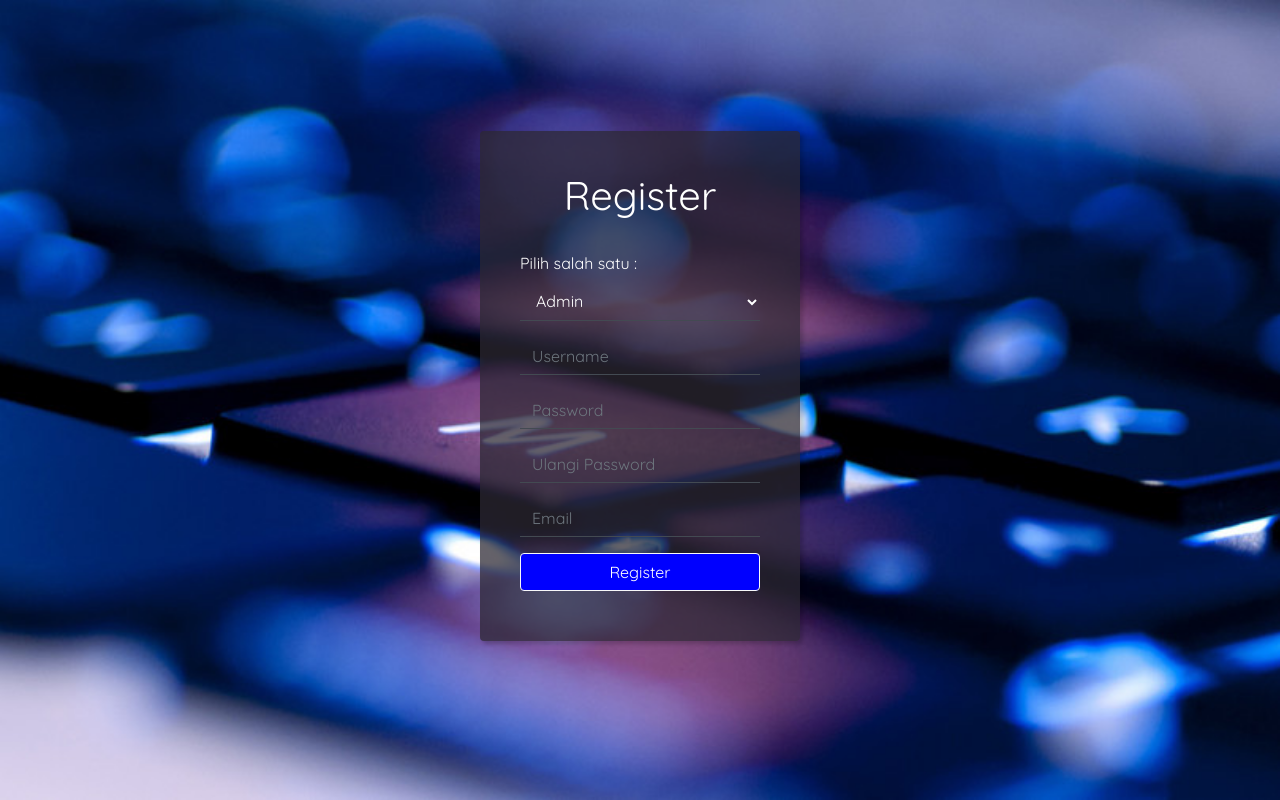
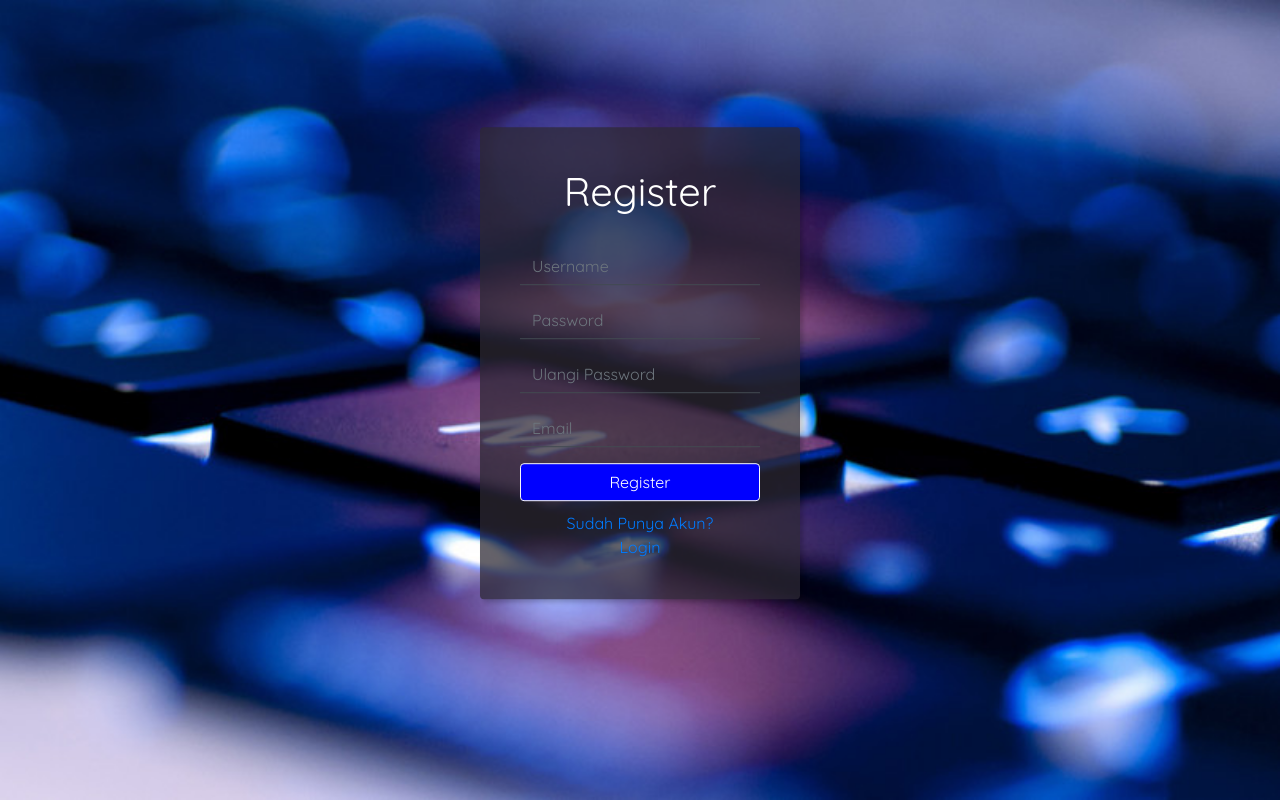
Before and after one commit to AfishF/gispbd, a CodeIgniter app: page /gispbd/index.php/login/register in a window 1280 px wide. Run offline with CodeIgniter, Linux system fonts and the light colour scheme; style sheets or scripts are compiled from the project's sources.

Commit message:
login register hak akses

```diff
--- a/application/controllers/Login.php
+++ b/application/controllers/Login.php
@@ -9,6 +9,9 @@ class Login extends CI_Controller
         parent::__construct();
 
         $this->load->model('m_login');
+        $this->load->library(array('form_validation','session'));
+        $this->load->helper(array('url','html','form'));
+        $this->id_user = $this->session->userdata('id_user');
     }
 
     public function index()
@@ -21,44 +24,88 @@ class Login extends CI_Controller
         $this->load->view('menu/v_register');
     }
 
-    // public function aksi_login()
-    // {
-    //     $user = $this->input->post('username', true);
-    //     $pass = md5($this->input->post('password', true));
+    public function post_login()
+        {
 
-    //     //rule validasi
-    //     $this->form_validation->set_rules('username', 'Username', 'required');
-    //     $this->form_validation->set_rules('password', 'Password', 'required');
+        $this->form_validation->set_rules('username', 'Username', 'required');
+        $this->form_validation->set_rules('password', 'Password', 'required');
 
-    //     if ($this->form_validation->run() != false) {
-    //         $where = array(
-    //             'username' => $user,
-    //             'password' => $pass
-    //         );
+        $this->form_validation->set_error_delimiters('<div class="error">', '</div>');
+        $this->form_validation->set_message('required', 'Enter %s');
 
-    //         $cekLogin = $this->m_login->cek_login($where)->num_rows();
+        if ($this->form_validation->run() === FALSE)
+        {
+            $this->load->view('menu/v_login');
+        }
+        else
+        {
+            $username=htmlspecialchars($this->input->post('username',TRUE),ENT_QUOTES);
+            $password=htmlspecialchars($this->input->post('password',TRUE),ENT_QUOTES);
 
-    //         if ($cekLogin > 0) {
+            $check = $this->m_login->login_check($username, $password);
 
-    //             $sess_data = array(
-    //                 'username' => $user,
-    //                 'login' => 'OK'
-    //             );
+            if($check->num_rows() > 0){
+                $data = $check->row_array();
+                $this->session->set_userdata('email',$data['email']);
+                $this->session->set_userdata('name',$data['name']);
+                $this->session->set_userdata('access_level',$data['access_level']);
+                $this->session->set_userdata('logged_in',true);
 
-    //             $this->session->set_userdata($sess_data);
+            $this->session->set_userdata($user);
 
-    //             redirect(base_url('home'));
-    //         } else {
-    //             redirect(base_url('login'));
-    //         }
-    //     } else {
-    //         $this->load->view('menu/v_login');
-    //     }
-    // }
+             redirect( base_url('home') );
+            }
 
-    // function logout()
-    // {
-    //     $this->session->sess_destroy();
-    //     redirect(base_url('login'));
-    // }
+           $this->load->view('menu/v_login');
+        }
+
+    }
+    public function post_register()
+    {
+
+        $this->form_validation->set_rules('username', 'Username', 'required');
+        $this->form_validation->set_rules('password', 'Password', 'required');
+        $this->form_validation->set_rules('correctpass', 'Correct Pass', 'required|matches[password]');
+        $this->form_validation->set_rules('email', 'Email', 'required');
+
+        $this->form_validation->set_error_delimiters('<div class="error" style="color:red">', '</div>');
+        $this->form_validation->set_message('required', 'Masukkan %s dengan benar!');
+
+        if ($this->form_validation->run() === FALSE)
+        {
+            $this->load->view('menu/v_register');
+        }
+        else
+        {
+            $data = array(
+                'email' => $this->input->post('email'),
+               'name' => $this->input->post('username'),
+               'password' => sha1($this->input->post('password')),
+               'access_level' => $this->input->post('access_level')
+
+             );
+
+            $check = $this->m_login->insert_user($data);
+
+            if($check != false){
+
+                $user = array(
+                    'email' => $this->input->post('email'),
+                    'name' => $this->input->post('username'),
+                    'access_level' => $this->input->post('access_level'),
+                    'logged_in' => TRUE
+                );
+             }
+
+             $this->session->set_userdata($user);
+
+             redirect(base_url('home') );
+            }
+
+
+    }
+    public function logout(){
+    $this->session->sess_destroy();
+    redirect(base_url('login'));
+   }
 }
--- a/application/models/M_login.php
+++ b/application/models/M_login.php
@@ -4,8 +4,26 @@ defined('BASEPATH') or exit('No direct script access allowed');
 class M_login extends CI_Model
 {
 
-    // function cek_login($where)
-    // {
-    //     return $this->db->get_where('user', $where);
-    // }
+    public function __construct()
+    {
+        $this->load->database();
+    }
+
+    public function login_check($username, $password)
+    {
+        $pass = sha1($password);
+        $query = $this->db->query("SELECT * FROM user WHERE name='$username' AND password='$pass' LIMIT 1");
+
+         return $query;
+    }
+    public function insert_user($data)
+    {
+
+        $insert = $this->db->insert('user', $data);
+        if ($insert) {
+           return $this->db->insert_id();
+        } else {
+            return false;
+        }
+    }
 }
--- a/application/views/menu/v_login.php
+++ b/application/views/menu/v_login.php
@@ -17,7 +17,7 @@
 
 <body>
     <!-- membuat form -->
-    <form id="form" method="POST" action="<?php echo base_url('login/aksi_login') ?>">
+    <form id="form" method="POST" action="<?php echo base_url('login/post_login') ?>">
         <h1 id="head" style="color: rgb(255,255,255)">Login</h1>
         <img class="rounded img-fluid" id="image" style="width:auto;height:auto;margin-left:42px;" src="<?php echo base_url('assets/img/logo_puskesmas.png') ?>">
         <div></div>
--- a/application/views/menu/v_register.php
+++ b/application/views/menu/v_register.php
@@ -17,29 +17,30 @@
 
 <body>
     <!-- membuat form -->
-    <form id="form" method="POST" action="<?php echo base_url('login') ?>">
+    <form id="form" method="POST" action="<?php echo base_url('login/post_register') ?>">
         <h1 id="head" style="color: rgb(255,255,255)">Register</h1>
         <br>
         <div class="form-group">
-            <label for="exampleFormControlSelect1">Pilih salah satu :</label>
-            <select class="form-control" id="formum2">
-                <option>Admin</option>
-                <option>User</option>
-            </select>
-        </div>
-        <div class="form-group">
             <input class="form-control" type="text" name="username" id="formum" placeholder="Username">
+            <small><span class="text-danger"><?= form_error('username') ?></span></small>
         </div>
         <div class="form-group">
             <input class="form-control" type="password" name="password" id="formum2" placeholder="Password">
+            <small><span class="text-danger"><?= form_error('password') ?></span></small>
         </div>
         <div class="form-group">
-            <input class="form-control" type="password" name="password" id="formum2" placeholder="Ulangi Password">
+            <input class="form-control" type="password" name="correctpass" id="formum2" placeholder="Ulangi Password">
+            <small><span class="text-danger"><?= form_error('correctpass') ?></span></small>
         </div>
-        <div class="form-group">
+        <div class="form-group" type="hidden">
             <input class="form-control" type="email" name="email" id="formum2" placeholder="Email">
+            <small><span class="text-danger"><?= form_error('email') ?></span></small>
         </div>
+        <input class="form-control" type="hidden" name="access_level" id="formum2" value="2">
         <button class="btn btn-light" id="butonas" type="submit">Register</button>
+        <center>
+            <a href="<?php echo base_url('login') ?>">Sudah Punya Akun? </br>Login</a>
+        </center>
     </form>
     <!-- akhir form -->
 
--- a/application/views/menu/v_tabel.php
+++ b/application/views/menu/v_tabel.php
@@ -14,8 +14,10 @@
                 </ol>
                 <div class="col-sm-6">
                     <a class="btn btn-info" href="<?php echo site_url('tabel/export') ?>"  title="Download"><span class="fa fa-download"></span> Download Report</a>
+                    <?php if ($this->session->userdata('access_level')=== '1'): ?>
                     <a class="btn btn-info" href="<?php echo site_url('tabel/upload') ?>"  title="Upload"><span class="fa fa-upload"></span> Upload Data</a>
                     <a class="btn btn-info" href="<?php echo site_url('tabel/add') ?>"  title="Edit"><span class="fa fa-plus"></span> Tambah Data</a>
+                    <?php endif; ?>
                     <pre></pre>
                 </div>
                 <div class="card mb-4">
@@ -33,7 +35,9 @@
                                         <th>Jumlah Penduduk</th>
                                         <th>Karakteristik Wilayah</th>
                                         <th>Jenis Puskesmas</th>
+                                        <?php if ($this->session->userdata('access_level')=== '1'): ?>
                                         <th>Aksi</th>
+                                        <?php endif; ?>
                                     </tr>
                                 </thead>
                                 <tbody>
@@ -49,10 +53,12 @@
                                             <td data-field="jumlah-penduduk"><?php echo $puskesmas->penduduk ?></td>
                                             <td data-field="karakteristik-wilayah"><?php echo $puskesmas->karakteristik_wilayah ?></td>
                                             <td data-field="jenis-puskesmas"><?php echo $puskesmas->jenis_puskesmas ?></td>
+                                            <?php if ($this->session->userdata('access_level')=== '1'): ?>
                                             <td style="text-align:center;">
                                                 <pre><a class="btn  btn-warning" href="<?php echo site_url('tabel/edit/' .$puskesmas->kode_puskesmas) ?>"  title="Edit"><span class="far fa-edit"></span> Edit</a></pre>
                                                 <a onclick="deleteConfirm('<?php echo site_url('tabel/delete/'.$puskesmas->kode_puskesmas) ?>')" href="#!" class="btn  btn-danger" title="Hapus"><span class="far fa-trash-alt"></span> Hapus</a>
                                             </td>
+                                            <?php endif; ?>
                                         </tr>
                                     <?php } ?>
                                 </tbody>
--- a/application/views/templates/_partials/sidenav.php
+++ b/application/views/templates/_partials/sidenav.php
@@ -23,6 +23,7 @@
                             <div class="sb-nav-link-icon"><i class="fas fa-table"></i></div>
                             Data Puskesmas
                         </a>
+                        <a style="margin: 12px" class="btn btn-danger" href="<?php echo site_url('login/logout') ?>"  title="Logout"> Logout</a>
                     </div>
                 </div>
             </nav>
```
Also changed, not shown: application/controllers/Home.php (+10 -1 lines), application/controllers/Map.php (+10 -1 lines), application/controllers/Tabel.php (+11 -2 lines).
